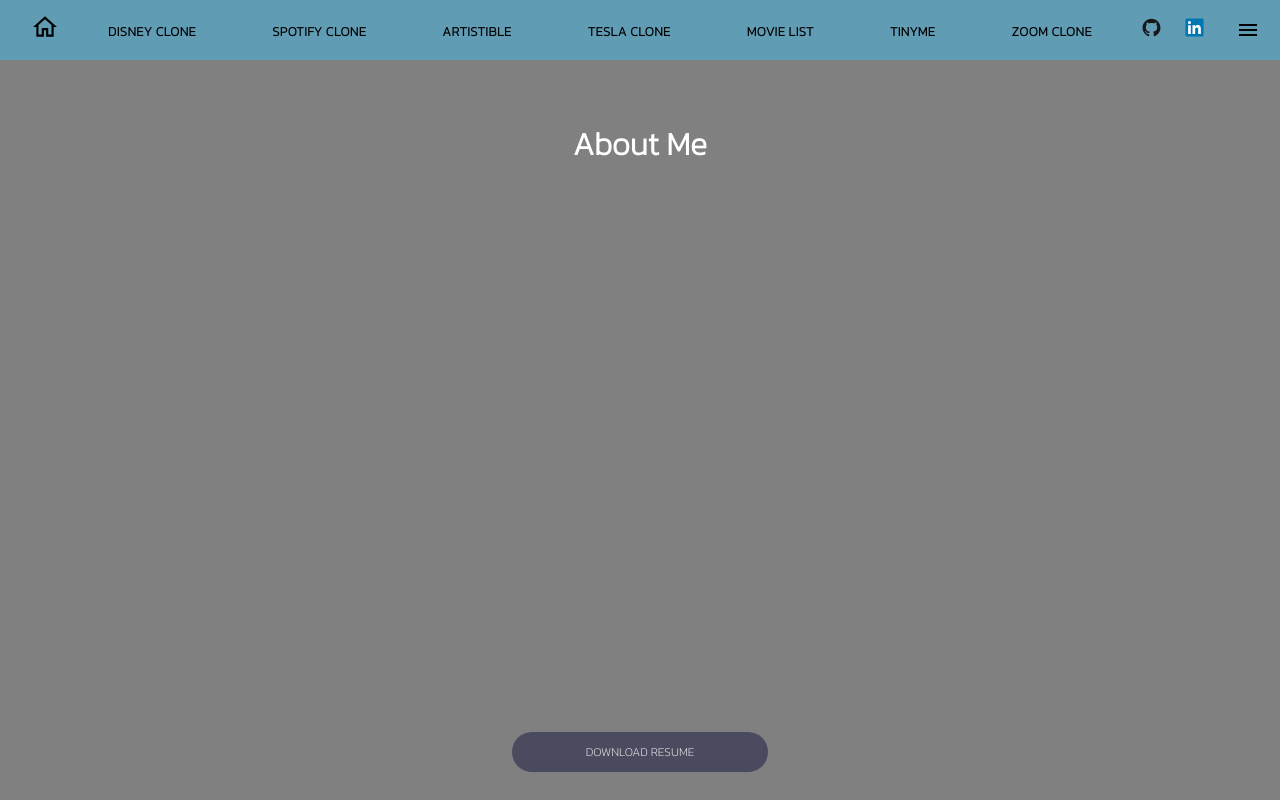
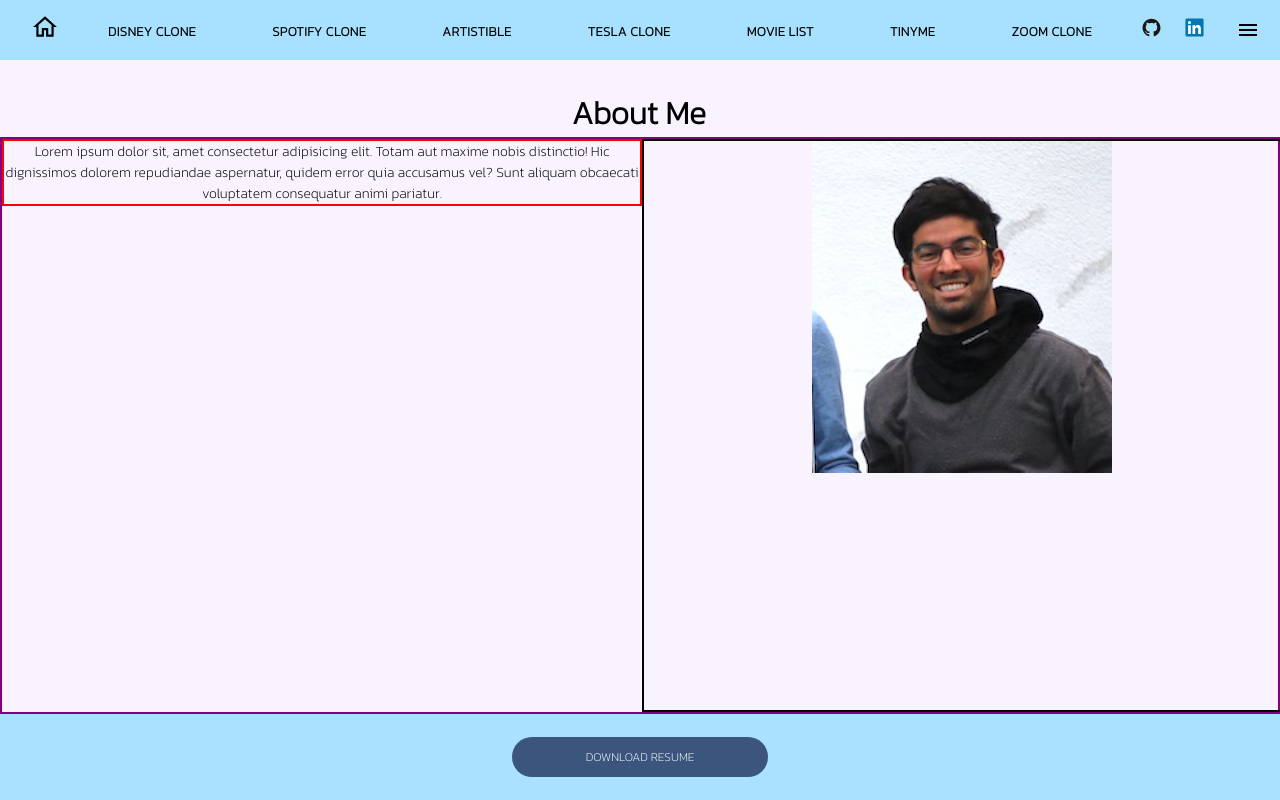
Before and after one commit to Netsujr/renato-react-portfolio, a React (Create React App) app: page / in a window 1280 px wide. Built offline with nearby package versions, Linux system fonts and the light colour scheme.

Commit message:
styling about me page

```diff
--- a/src/components/Home.js
+++ b/src/components/Home.js
@@ -2,16 +2,13 @@ import React from 'react';
 import styled from 'styled-components';
 import Intro from './Intro';
 import Resume from '../RenatoDelboniResume.pdf';
-// import MiniProjects from './projects/MiniProjects';
 
-// Mini projects
 function Home() {
 
   return (
     <Container>
       <Intro
         title="About Me"
-        description="Introduction"
         leftBtnText={<a href={Resume} alt="Download Resume" download>Download Resume</a>}
       />
     </Container>
--- a/src/components/Intro.js
+++ b/src/components/Intro.js
@@ -1,5 +1,7 @@
 import React from 'react';
 import styled from 'styled-components';
+import Fade from 'react-reveal/Fade';
+import Renato from '../images/RenP.png';
 // import HerokuIcon from "../images/Icons/heroku-original-wordmark.svg";
 
 
@@ -8,8 +10,19 @@ function Section({ leftBtnText, rightBtnText }) {
     <Wrap>
       <ItemText>
         <h1>About Me</h1>
-        {/* <p>{description}</p> */}
       </ItemText>
+      <AboutMeContainer>
+        <Fade top>
+          <InfoContainer>
+            <p> Lorem ipsum dolor sit, amet consectetur adipisicing elit. Totam aut maxime nobis distinctio! Hic dignissimos dolorem repudiandae aspernatur, quidem error quia accusamus vel? Sunt aliquam obcaecati voluptatem consequatur animi pariatur.</p>
+          </InfoContainer>
+        </Fade>
+        <Fade bottom>
+          <ImgContainer>
+            <img src={Renato} alt="RenatoProfile" />
+          </ImgContainer>
+        </Fade>
+      </AboutMeContainer>
       <Buttons>
         <ButtonGroup>
           <LeftButton>
@@ -29,67 +42,98 @@ function Section({ leftBtnText, rightBtnText }) {
 export default Section;
 
 const Wrap = styled.div`
-  min-width: 100vw;
+  max-width: 100vw;
   min-height: 100vh;
-  background-color: gray;
-  /* background-image: url("") */
-  /* ${props => `url("/images/${props.bgImage}")`}; */
-  background-size: cover;
-  background-position: center;
-  background-repeat: no-repeat;
+  background-color: rgba(248, 241, 255, 0.8);
   display: flex;
   flex-direction: column;
   justify-content: space-between;
   align-items: center;
-  `;
+}`
+
 // sc for const shortcut
 const ItemText = styled.div`
-  padding-top: 15vh;
+/* border: 2px solid orange; */
+width: 100vw;
+padding-top: 12vh;
+justify-content: center;
 text-align: center;
-  color: white;
+color: black;
+display: flex;
 
-  `;
+h1{
+  margin-top: -7px;
+  margin-right: 2px;
+  @media (max-width : 768px) {
+    font-size: 24px;
+    margin-top: -4px;
+  }
+}
+`
 
 const ButtonGroup = styled.div`
 display: flex;
-  margin-bottom: 20px;
+margin: 15px 10px;
 cursor: pointer;
 @media (max-width : 768px) {
   flex-direction: column;
 }
-  `;
+`
 
 const LeftButton = styled.div`
-  background-color: rgba(50, 50, 80, 0.8);
+background-color: rgba(9, 21, 64, 0.8);
 height: 40px;
 width: 256px;
-  color: white;
 display: flex;
 justify-content: center;
 align-items: center;
+/* border: 0.1px solid black; */
 border-radius: 100px;
 opacity: 0.85;
 text-transform: uppercase;
 font-size: 12px;
 margin: 8px;
+transition: all 250ms ease;
 
 & a {
   color: white;
   text-decoration: none;
 }
+
+&:hover {
+  background-color: rgba(9, 21, 64, 0.9);
+}
 `;
 
 const RightButton = styled(LeftButton)`
-  background-color: rgba(100, 50, 100, 0.8);
 `;
 
-// const DownArrow = styled.img`
-//   height: 40px;
-//   margin-bottom: 20px;
-//   overflow-x: hidden;
-//   animation: animateDown infinite 1.5s;
-//   `;
+const Buttons = styled.div`
+/* border: 2px solid green; */
+width: 100vw;
+display: flex;
+justify-content: center;
+background: rgba(48, 197, 255, 0.4);
+@media (max-width : 768px) {
+  max-width: 100%;
+  margin-top: 20px;
+}
+`;
 
-const Buttons = styled.div`
+const AboutMeContainer = styled.div`
+border: 2px solid purple;
+flex: 1;
+width: 100vw;
+display: flex;
+`;
 
+const ImgContainer = styled.div`
+border: 2px solid black;
+width: 50vw;
+height: 100%;
 `;
+
+const InfoContainer = styled.div`
+border: 2px solid red;
+width: 50vw;
+`;
```
Lines whose indentation alone changed are shown as unchanged.
